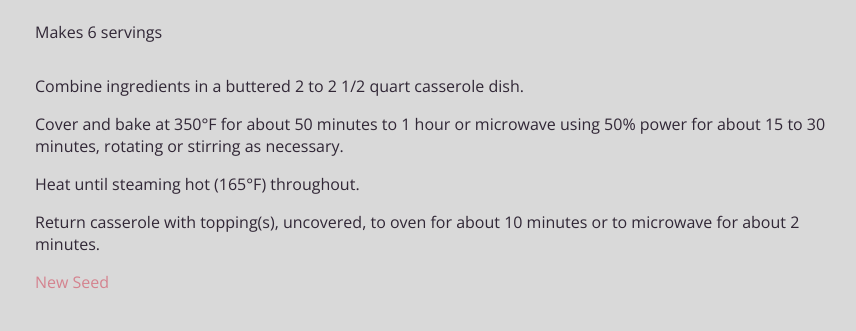
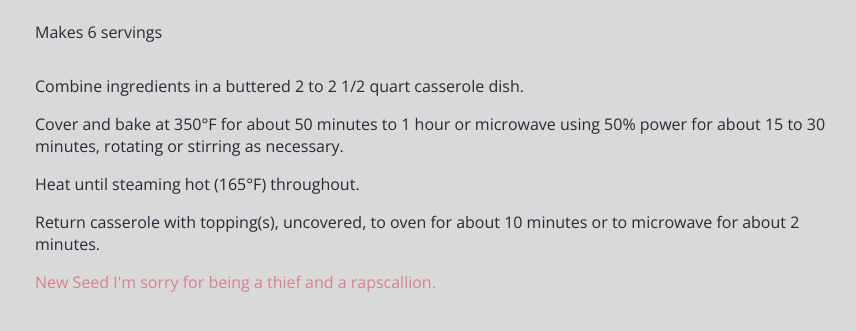
Before and after one commit to tsundere-cafe/casserole, a plain HTML site: page index.html in a window 1280 px wide. Shown: the part 135-466 px from the top of the page, without its empty margins (205-1061 px from the left). Drawn offline with nearby package versions, Linux system fonts and the light colour scheme; a script that the page names is missing.

Commit message:
Update index.html

```diff
--- a/index.html
+++ b/index.html
@@ -171,5 +171,7 @@
     <p>Return casserole with topping(s), uncovered, to oven for about 10 minutes or to microwave for about 2 minutes.</p>
 
     <a href='javascript:newSeed();'>New Seed</a>
+
+    <a href='https://food.unl.edu/making-casserole-whats-hand'>I'm sorry for being a thief and a rapscallion.</a>
   </body>
 </html>
```
